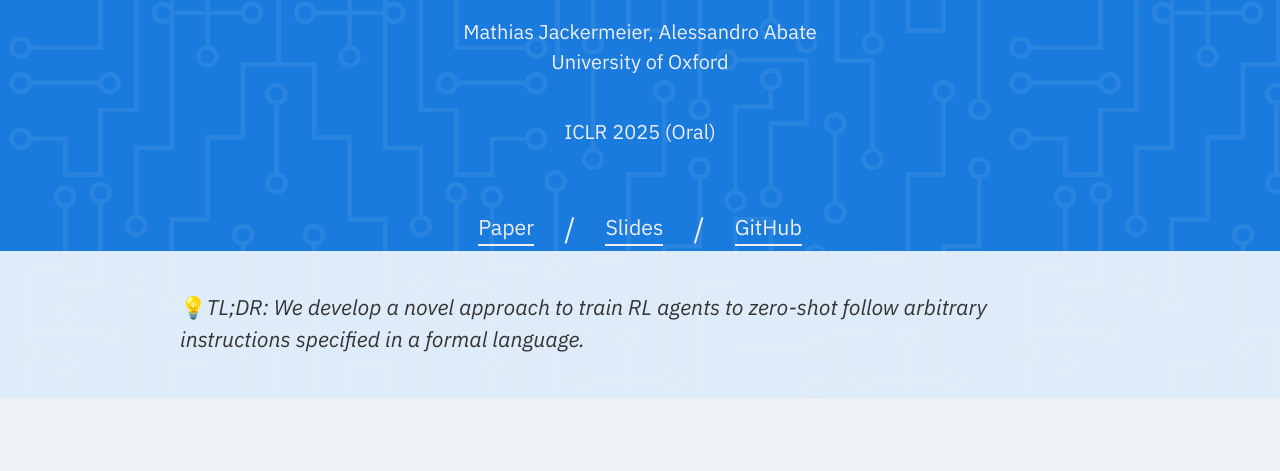
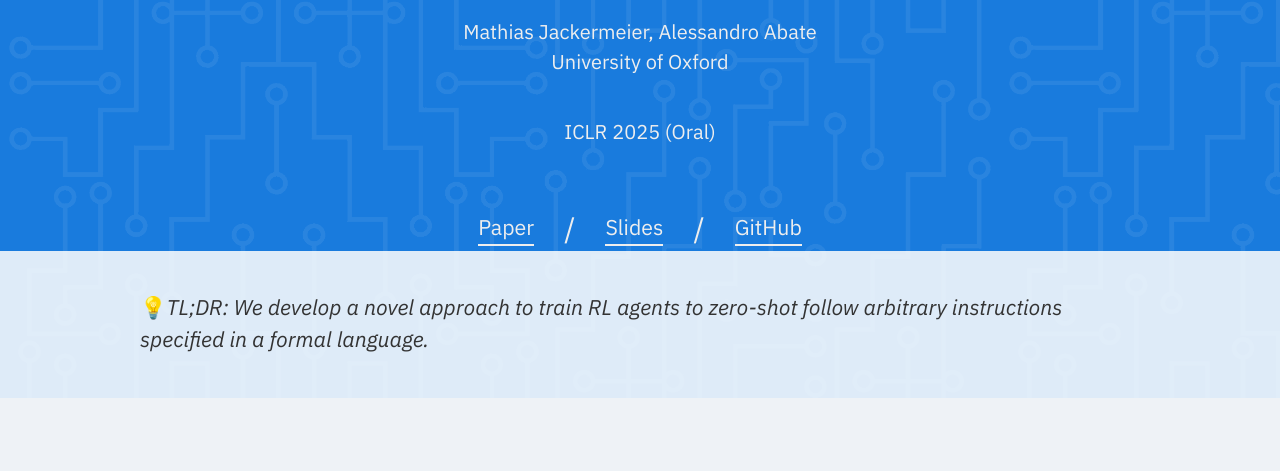
Before and after one commit to deep-ltl/deep-ltl.github.io, a plain HTML site: page index.html in a window 1280 px wide. Shown: the part 303-774 px from the top of the page. Drawn offline with nearby package versions, Linux system fonts and the light colour scheme.

Commit message:
Fixes padding

```diff
--- a/style.css
+++ b/style.css
@@ -161,7 +161,6 @@ header .links > .separator {
     max-width: 1000px;
     width: 100%;
     font-size: 16pt;
-    padding: 0 40px;
     box-sizing: border-box;
 }
 
```
